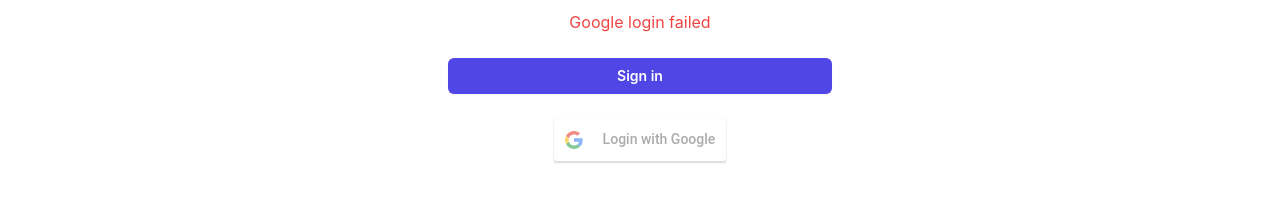
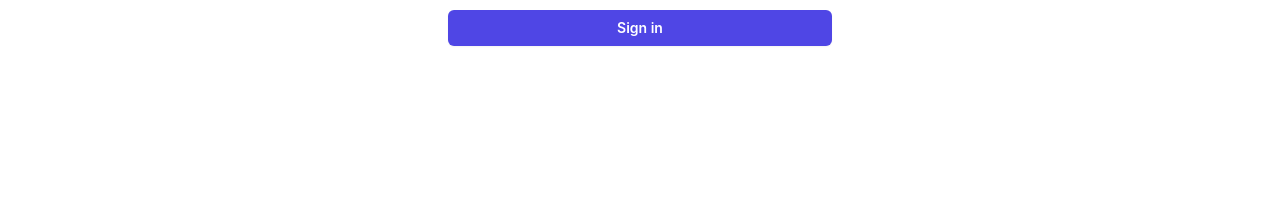
Before and after one commit to Manindarreddy703/Node-React-mySql-Tailwind, a React (Create React App) app in the folder frontend/: page /login in a window 1280 px wide. Shown: the part 338-540 px from the top of the page. Built offline with nearby package versions, Linux system fonts and the light colour scheme.

Commit message:
Update Login.js

```diff
--- a/frontend/src/components/Login.js
+++ b/frontend/src/components/Login.js
@@ -2,7 +2,7 @@ import React, { useState } from "react";
 import axios from "axios";
 import { useNavigate } from "react-router-dom";
 import { useAuth } from "../context/AuthContext"; // Import useAuth
-import { GoogleLogin } from "react-google-login";
+import { GoogleLogin } from "@react-oauth/google"; // Import new Google Login
 
 const Login = () => {
   const { login } = useAuth(); // Get the login function from context
@@ -21,7 +21,7 @@ const Login = () => {
     setLoading(true);
 
     try {
-      const response = await axios.post("http://localhost:5000/api/login", formData);
+      const response = await axios.post("https://node-react-my-sql-tailwind-backend.vercel.app/api/login", formData);
       const { token } = response.data;
 
       localStorage.setItem("token", token);
@@ -37,17 +37,17 @@ const Login = () => {
     }
   };
 
-  const handleGoogleSuccess = async (response) => {
-    const { tokenId } = response; // Get the tokenId from the response
+  const handleGoogleSuccess = async (credentialResponse) => {
+    const { credential } = credentialResponse; // Get the credential token from the response
 
     try {
-      // Send tokenId to your backend for verification
-      const res = await axios.post("https://node-react-my-sql-tailwind-backend.vercel.app/api/google-login", { idToken: tokenId });
+      // Send credential to your backend for verification
+      const res = await axios.post("https://node-react-my-sql-tailwind-backend.vercel.app/api/google-login", { idToken: credential });
       const { token } = res.data;
 
       localStorage.setItem("token", token);
       login(); // Call login function from context
-      alert("Login successful!");
+      alert("Google login successful!");
       navigate("/dashboard");
     } catch (error) {
       console.error("Error with Google login:", error);
@@ -55,8 +55,7 @@ const Login = () => {
     }
   };
 
-  const handleGoogleFailure = (response) => {
-    console.error("Google login failed:", response);
+  const handleGoogleFailure = () => {
     setErrorMessage("Google login failed");
   };
 
@@ -120,12 +119,9 @@ const Login = () => {
 
         <div className="mt-6">
           <GoogleLogin
-            clientId="1234567890-abcdefghij.apps.googleusercontent.com" // Replace with your client ID
-            buttonText="Login with Google"
             onSuccess={handleGoogleSuccess}
-            onFailure={handleGoogleFailure}
-            cookiePolicy={'single_host_origin'}
-            style={{ marginTop: '20px' }}
+            onError={handleGoogleFailure}
+            text="Sign in with Google"
           />
         </div>
       </div>
```
